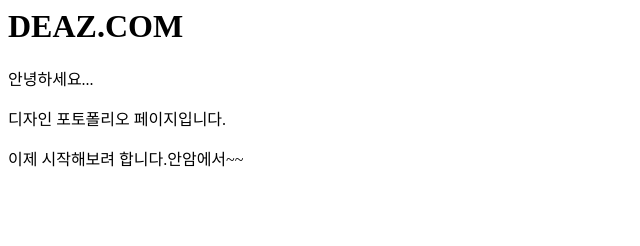
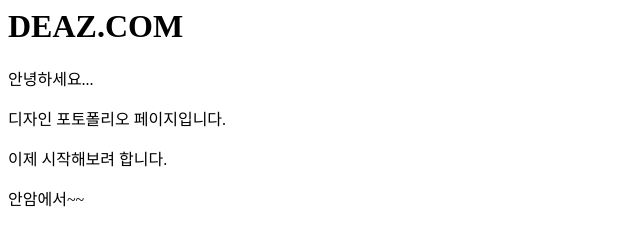
Before and after one commit to deaz0108/deaz, a plain HTML site: page index.html in a window 1280 px wide. Shown: the whole page, without its empty margins (0-640 px from the left). Drawn offline with Linux system fonts and the light colour scheme.

Commit message:
Update index.html

```diff
--- a/index.html
+++ b/index.html
@@ -1,4 +1,5 @@
 <H1>DEAZ.COM</H1>
 <P>안녕하세요... </P>
 <P>디자인 포토폴리오 페이지입니다.</P>
-<P>이제 시작해보려 합니다.안암에서~~</P>
+<P>이제 시작해보려 합니다.</P>
+<P>안암에서~~</P>
```
